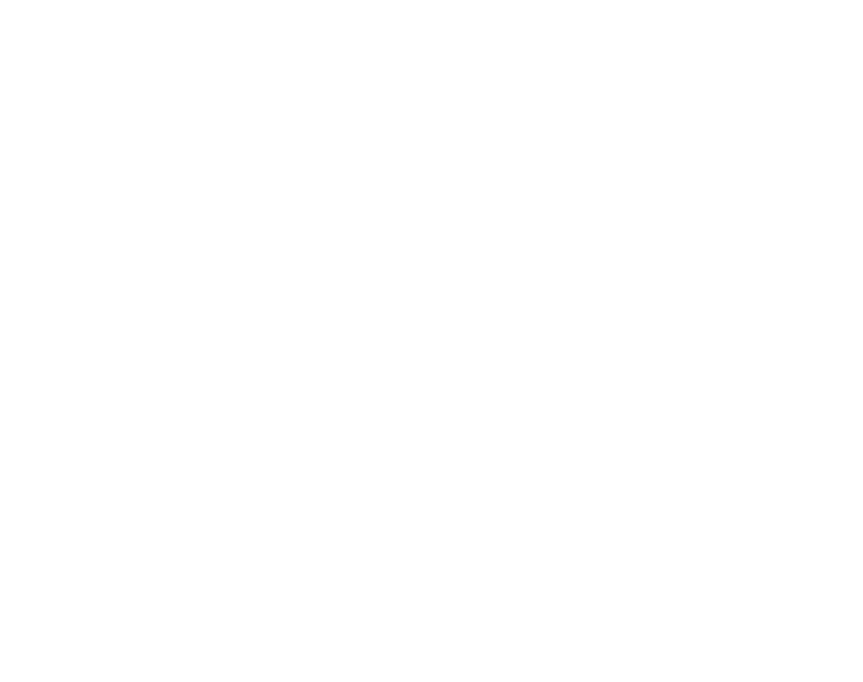
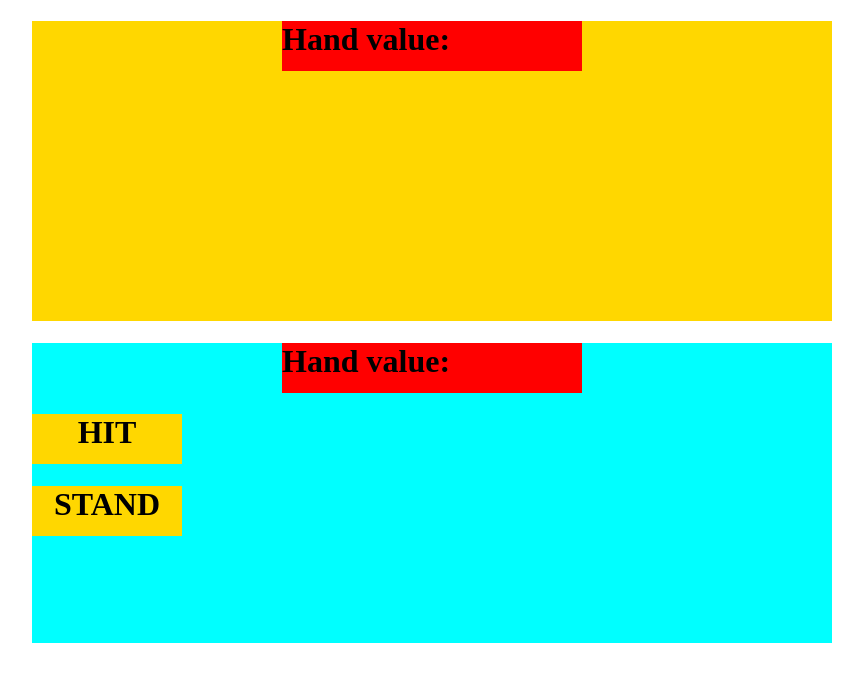
Before and after one commit to felixwetell/simple-blackjack, a plain HTML site: page index.html in a window 1280 px wide. Shown: the whole page, without its empty margins (208-1071 px from the left). Drawn offline with Linux system fonts and the light colour scheme.

Commit message:
basic structure for visiual blackjack in html

```diff
--- a/blackjack.js
+++ b/blackjack.js
@@ -50,6 +50,8 @@ function hit() {
         console.log("Player won");
         console.log("Dealer lost");
     }
+    console.log("Player: "+count(playerHand));
+    console.log("Dealer: "+count(dealerHand));
 }
 
 function stand() {
@@ -63,6 +65,8 @@ function stand() {
         console.log("Player lost");
         console.log("Dealer won");
     }
+    console.log("Player: "+count(playerHand));
+    console.log("Dealer: "+count(dealerHand));
 }
 
 function count(hand) {
--- a/index.html
+++ b/index.html
@@ -2,10 +2,30 @@
 <html lang="en">
 <head>
     <meta charset="UTF-8">
-    <title>Title</title>
+    <title>Simple Blackjack</title>
+    <link href="style.css" type="text/css" rel="stylesheet">
     <script src="blackjack.js" type="text/javascript"></script>
 </head>
 <body>
 
+<div id="main">
+    <div id="dealer">
+        <div class="hand-value">
+            <h1>Hand value: <script>dealerHand()</script>
+            </h1>
+        </div>
+    </div>
+
+    <div id="player">
+        <div class="hand-value">
+            <h1>Hand value: <b onchange="playerHand()"></b>
+            </h1>
+        </div>
+        <div class="buttons" onclick="hit()"><h1>HIT</h1></div>
+        <div class="buttons" onclick="stand()"><h1>STAND</h1></div>
+
+    </div>
+</div>
+
 </body>
 </html>
--- /dev/null
+++ b/style.css
@@ -0,0 +1,38 @@
+body {
+
+}
+
+#main {
+    width: 800px;
+    height: 600px;
+    margin: 0 auto;
+}
+
+.hand-value {
+    width: 300px;
+    height: 50px;
+    margin: auto;
+    background-color: red;
+}
+
+#dealer {
+    width: 800px;
+    height: 300px;
+    background-color: gold;
+}
+
+#player {
+    width: 800px;
+    height: 300px;
+    background-color: aqua;
+}
+.buttons {
+    width: 150px;
+    height: 50px;
+    text-align: center;
+    background-color: gold;
+}
+
+.buttons:hover {
+    cursor: pointer;
+}
```
